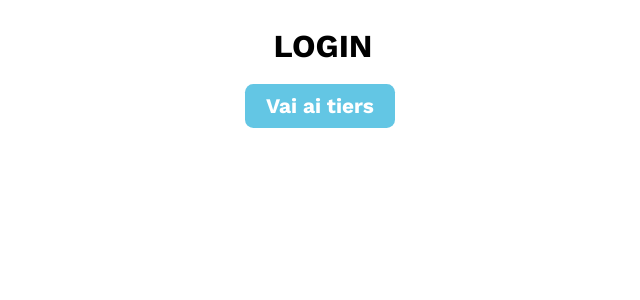
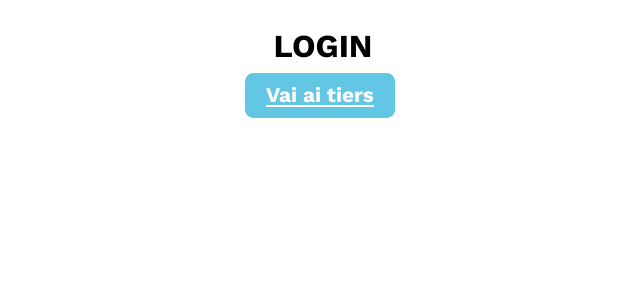
Before and after one commit to princewav/RivombrosaWeb, a Flask app: page / in a window 1280 px wide. Shown: the part 65-365 px from the top of the page, without its empty margins (317-957 px from the left). Run offline with Flask 2, Linux system fonts and the light colour scheme; a user stored in the database is signed in.

Commit message:
fixed teir link

```diff
--- a/web_app/web_app/templates/index.html
+++ b/web_app/web_app/templates/index.html
@@ -47,7 +47,7 @@
     <h1>LOGIN</h1>
     <br>
     {% if current_user.is_authenticated %}
-    <button class="btn">Vai ai tiers</button>
+    <a class="btn" href="{{ url_for('main.tiers') }}">Vai ai tiers</a>
     {% else %}
 
     <form action="{{ url_for('auth.login') }}" method="POST">
```
